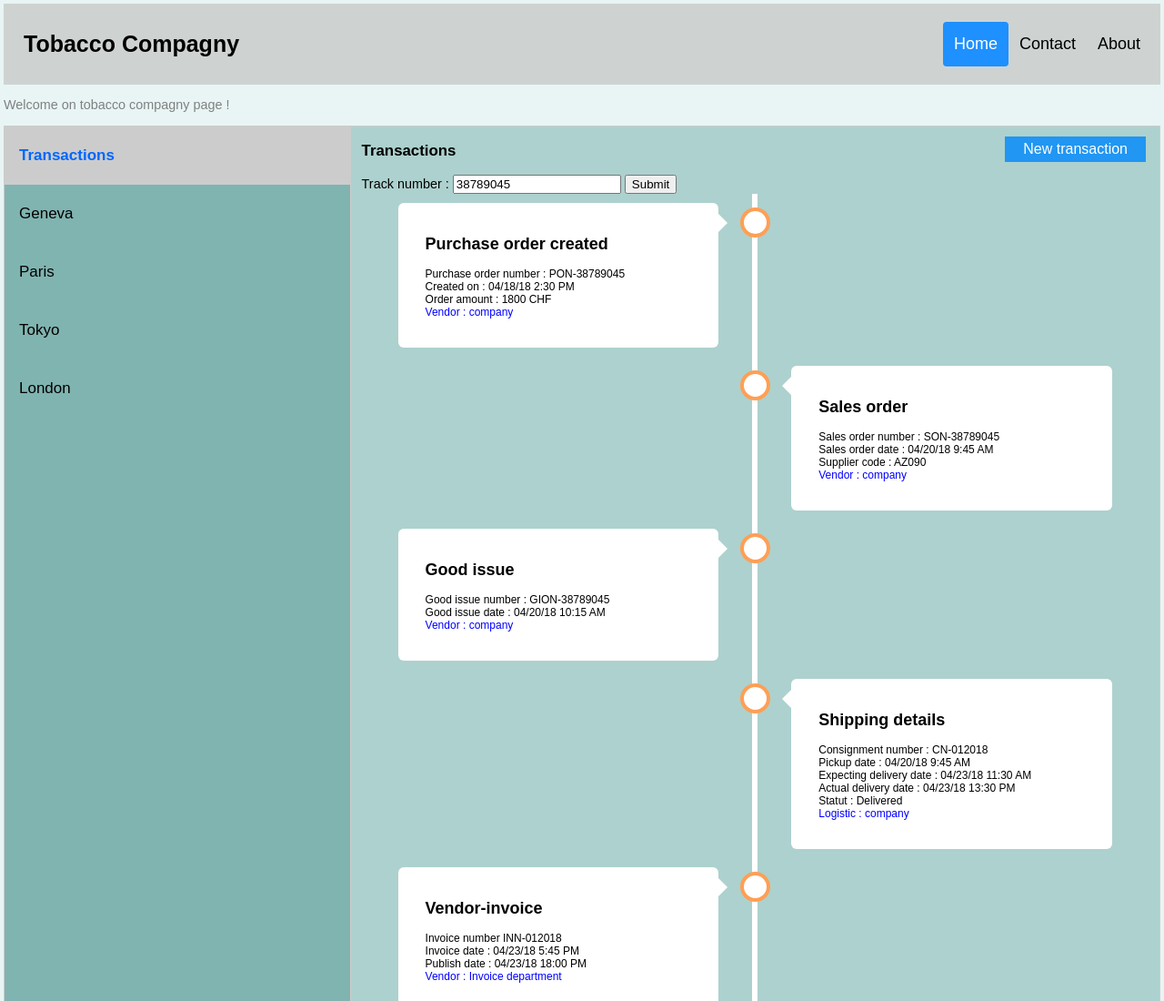
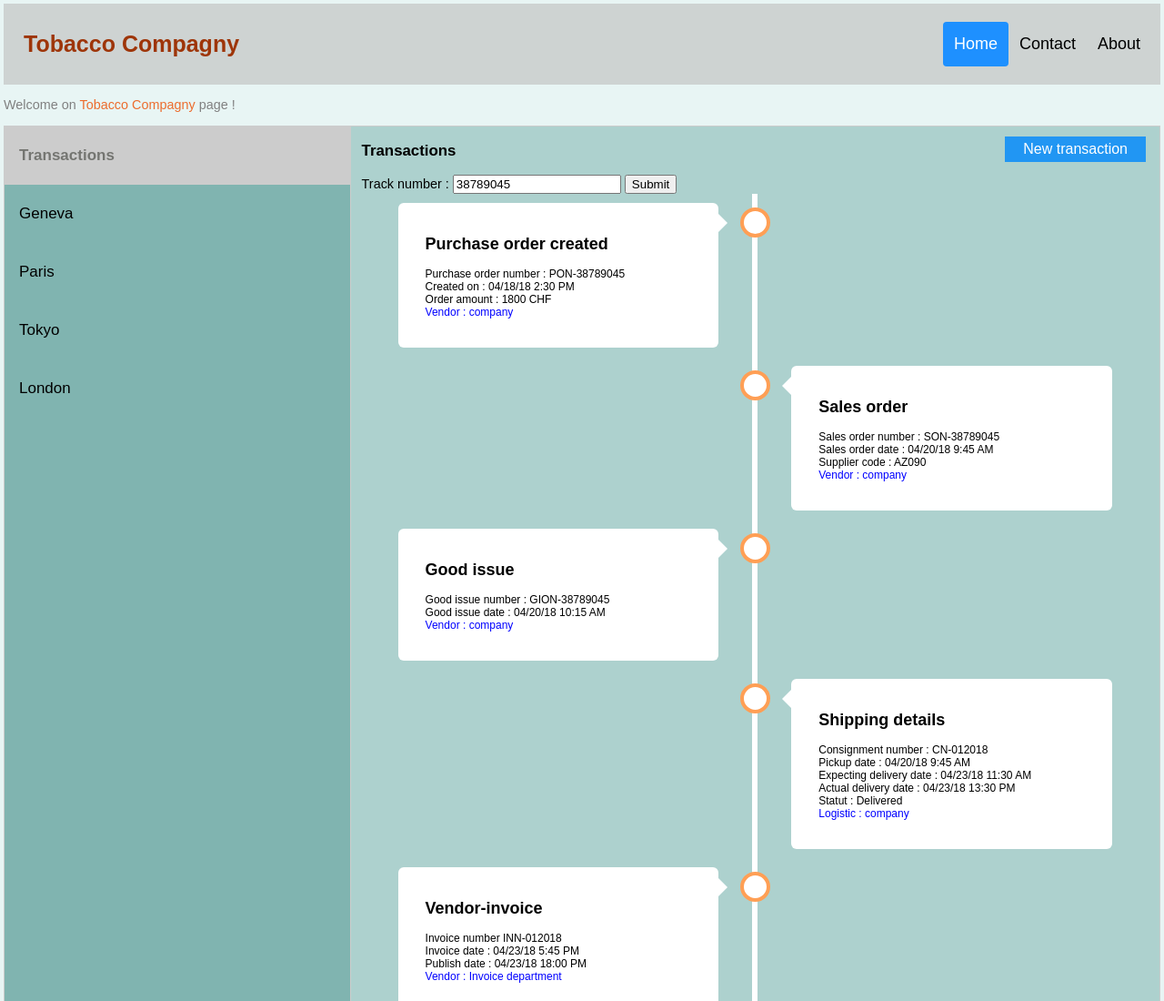
Before and after one commit to llemesre/Tobacco-tracking, a plain HTML site: page index.html in a window 1280 px wide. Shown: the top 1100 px of the page at 91% size. Drawn offline with Linux system fonts and the light colour scheme.

Commit message:
update index.html

```diff
--- a/index.html
+++ b/index.html
@@ -88,12 +88,14 @@ body {
 /* Change background color of buttons on hover */
 .tab button:hover {
     background-color: #ddd;
+    font-weight: bold;
+color:#9E3509;
 }
 
 /* Create an active/current "tab button" class */
 .tab button.active {
     background-color: #ccc;
-    color:#0066ff;
+    color:#747571;
     font-weight: bold;
 
 }
@@ -114,6 +116,7 @@ body {
   overflow: hidden;
   background-color: #CED3D2;
   padding: 20px 10px;
+
 }
 
 .header a {
@@ -130,6 +133,7 @@ body {
 .header a.logo {
   font-size: 25px;
   font-weight: bold;
+  color:#9E3509;
 }
 
 .header a:hover {
@@ -283,7 +287,7 @@ clear:both;
     <a href="#about">About</a>
   </div>
 </div>
-<p style="color:Grey">Welcome on tobacco compagny page !</p>
+<p style="color:Grey">Welcome on <span style=color:#EC6C2D>Tobacco Compagny</span> page !</p>
 
 <div class="tab">
   <button class="tablinks" onclick="openCity(event, 'Transactions')" id="defaultOpen">Transactions</button>
```
